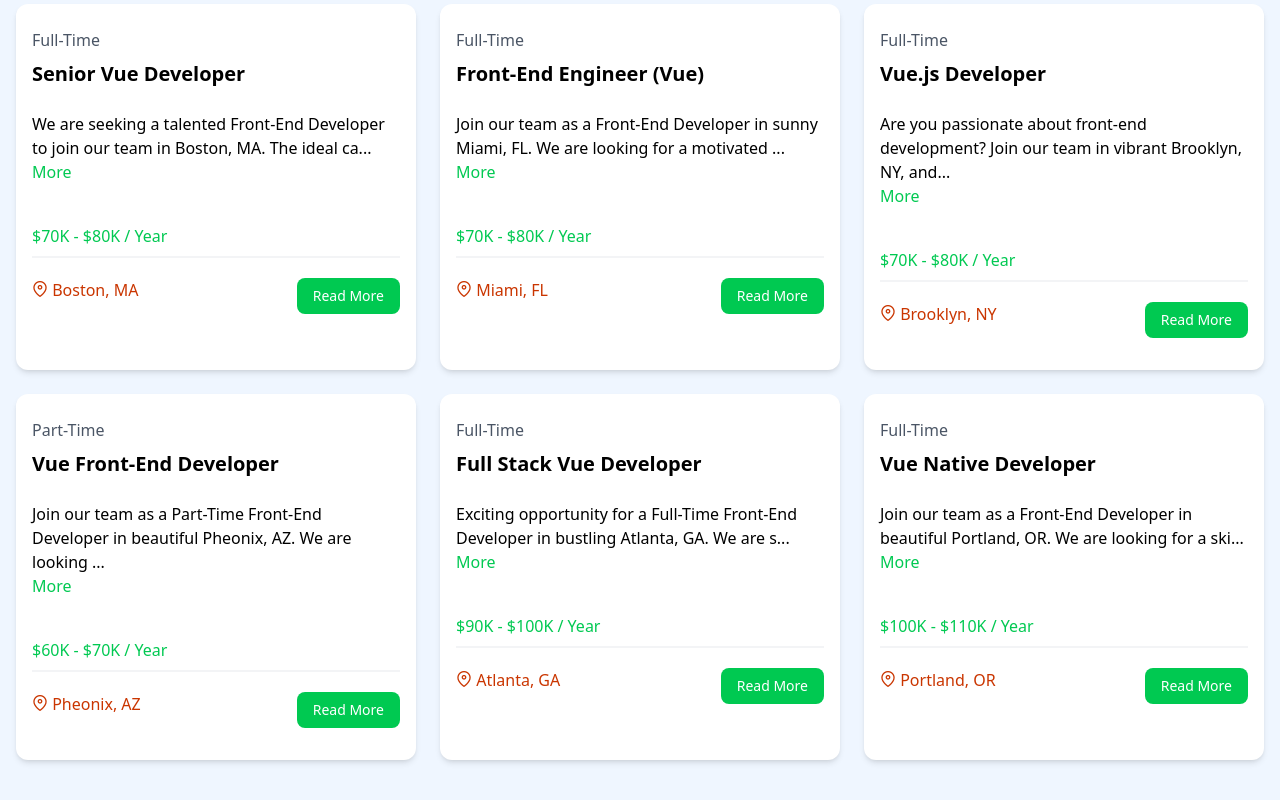
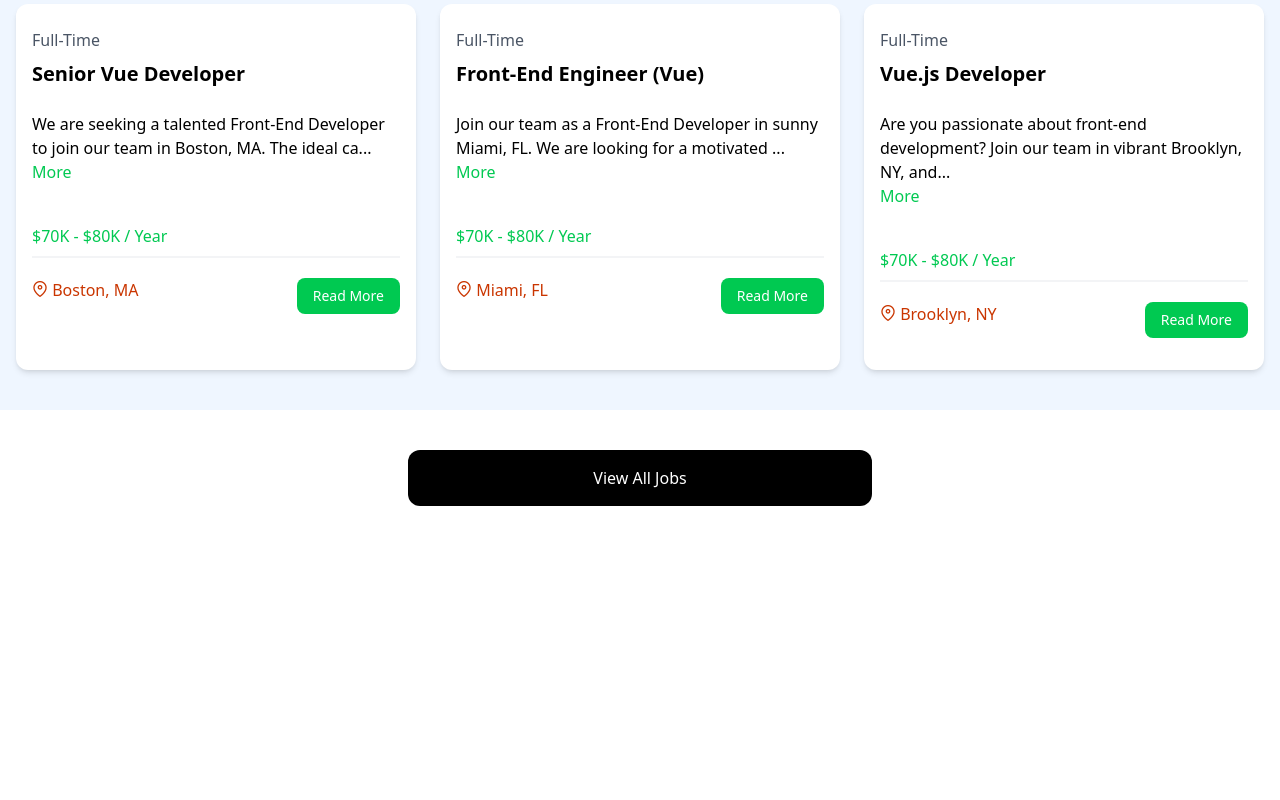
Before and after one commit to ssaannzzhhiikk/VueJS-Course, a Vue app in the folder vue-crash/: page / in a window 1280 px wide. Shown: the part 705-1505 px from the top of the page. After the commit the page ends 1251 px from the top, so only its background shows below. Built offline with nearby package versions, Linux system fonts and the light colour scheme.

Commit message:
Added new props

```diff
--- a/vue-crash/src/App.vue
+++ b/vue-crash/src/App.vue
@@ -9,5 +9,5 @@
   <Navbar />
   <Hero  />
   <HomeCards />
-  <JobListings />
+  <JobListings :limit="3" :showButton="true"/>
 </template>
```
